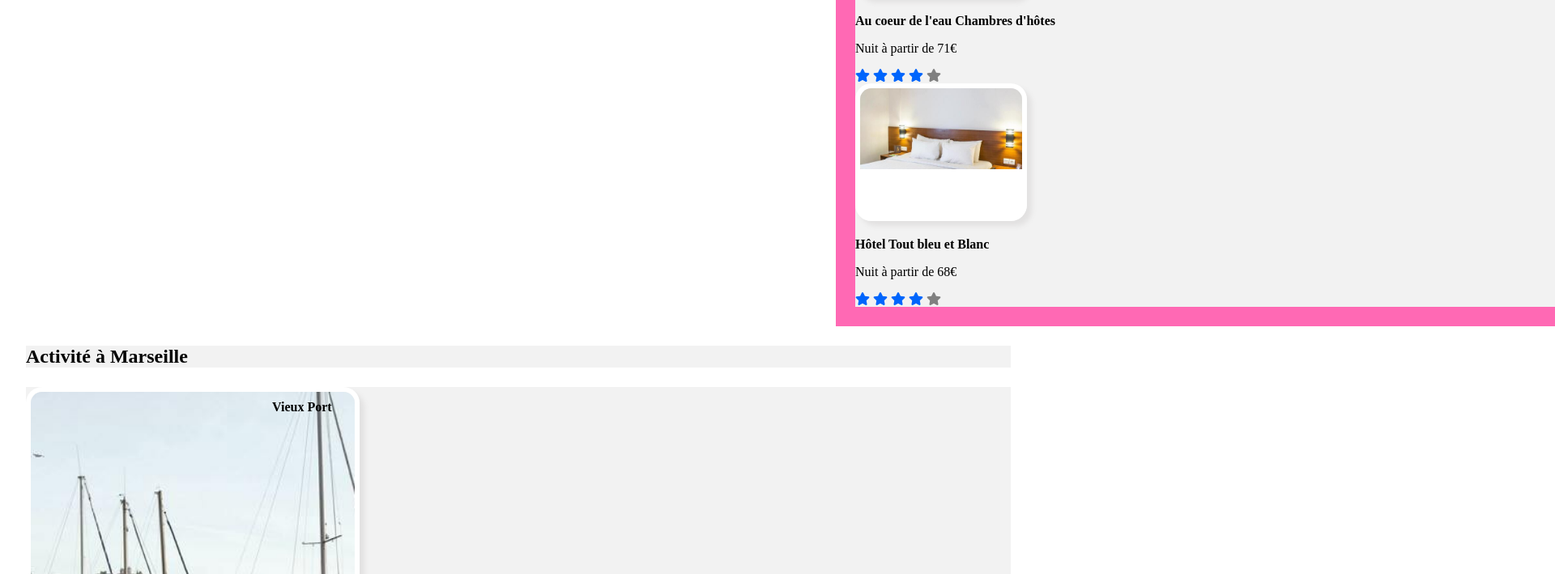
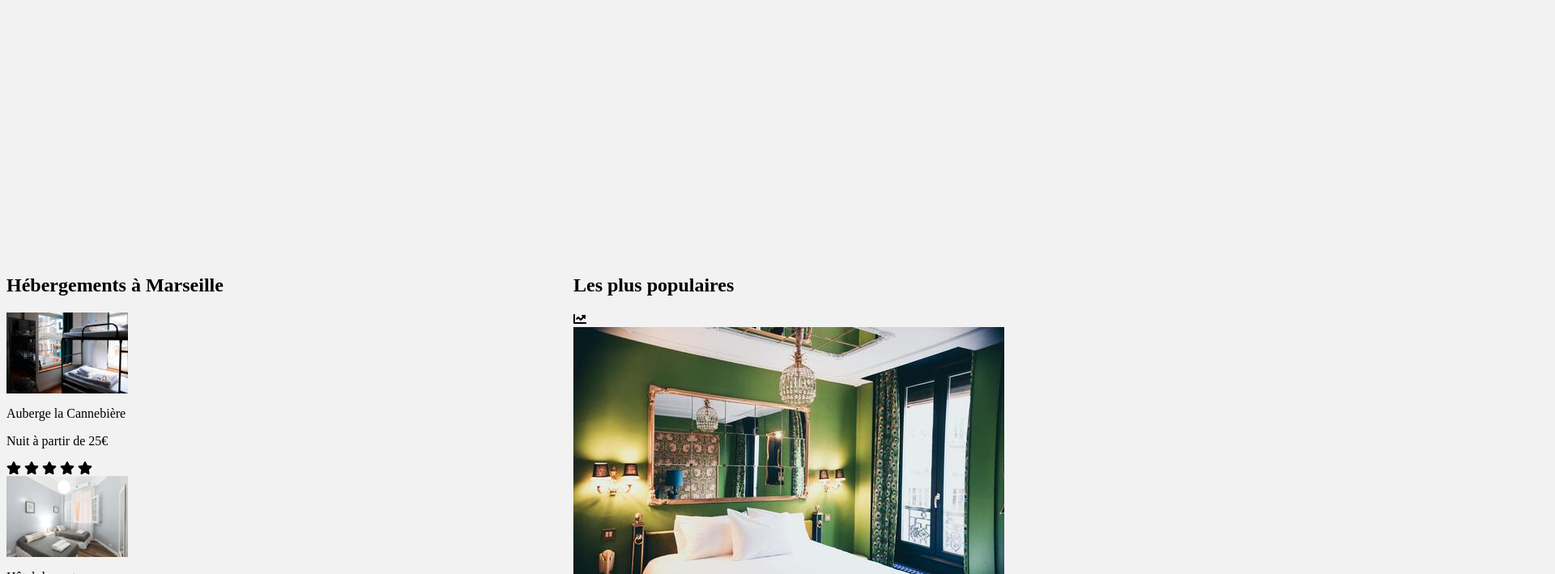
Before and after one commit to amina-lyn/Layouni_2_09022021, a plain HTML site: page index.html in a window 1280 px wide. Shown: the part 2091-2800 px from the top of the page at 81% size, 1920 px wide, since content can reach past the window. Drawn offline with Linux system fonts and the light colour scheme; files whose address does not match are found by name.

Commit message:
grid area

```diff
--- a/css/index.css
+++ b/css/index.css
@@ -1,5 +1,5 @@
 :root {
-  --margin-section: 24px;
+  --margin-section: 3rem;
   --card-width: 200px;
   --card-height: 100px;
   --box-shadow: 6px 6px 6px #e2e1e1;
@@ -12,6 +12,8 @@ body {
   font-size: 16px;
 }
 
+/* ---- nav header ---- */
+
 .nav-header__content {
   width: 400px;
   height: 20px;
@@ -19,8 +21,6 @@ body {
   padding: 3px;
   display: flex;
   align-items: center;
-  flex-wrap: wrap;
-  list-style-type: none;
 }
 
 .nav-header__content__link--active {
@@ -28,7 +28,7 @@ body {
   border-top: var(--charter-color) solid;
   color: var(--charter-color);
   position: relative;
-  left: 1300px;
+
   margin: var(--margin-section);
 }
 .nav-header__content__link--normal {
@@ -172,167 +172,53 @@ input::placeholder {
   position: relative;
   bottom: 75px;
 }
-
-.lodging {
-  display: flex;
-  flex-direction: column;
-  margin: var(--margin-section);
+body {
+  width: calc(100% - var(--margin-section));
+  height: calc(100% - var(--margin-section));
+  display: grid;
+  grid-template-areas:
+    " header header"
+    " hebergement popular"
+    " activities  activities"
+    " footer  footer";
+  background-color: var(--background-color);
+  gap: 20%;
+}
+.header:first-child {
+  grid-area: header;
+  row-gap: ;
 }
 
-.lodging__title {
-  font-size: 24px;
-  font-size: bold;
+.lodging:nth-child(2) {
+  grid-area: hebergement;
+}
+.lodging__content__card__image {
+  width: 33%;
+  height: 50%;
+  display: flex;
+  justify-content: center;
+  align-items: center;
 }
 
-.lodging__content {
-  display: grid;
-  grid-template-columns: repeat(3, 33%);
-  grid-template-rows: repeat(2, 50%);
-  background-color: var(--background-color);
-  grid-column: ;
+.favorites:nth-child(3) {
+  grid-area: popular;
 }
 
-.lodging__content__card {
+.activities:nth-child(4) {
+  grid-area: activities;
 }
 
-.lodging__content__card__image {
-  width: var(--card-width);
-  height: var(--card-height);
-  object-fit: cover;
-  box-shadow: var(--box-shadow);
-  border: 6px solid white;
-  border-radius: 20px;
-  border-bottom: 4rem solid white;
-  object-fit: cover;
+.footer:last-child(5n) {
+  grid-area: footer;
+  display: flex;
+  align-items: flex-end;
+  color: blue;
 }
 
-.lodging__content__card__subtitle {
-  display: flex;
-  flex-direction: column;
-  block-size: 40px 40px;
-  font-weight: bold;
-  position: relative;
-  bottom: 80px;
-}
-.lodging__content__card__text {
-  display: flex;
-  display: flex;
-  flex-direction: column;
-  block-size: 40px 40px;
-  position: relative;
-  bottom: 95px;
-}
+/* ---- Hebergements ----*/
 
-.lodging__content__card__icon {
-  color: var(--charter-color);
-  position: relative;
-  bottom: 110px;
-}
+/* ---- Populaires ----*/
 
-.lodging__content__card__icon--empty {
-  color: gray;
-  position: relative;
-  bottom: 110px;
-}
-.lodging__text {
-  position: relative;
-  bottom: 50px;
-}
+/* ---- Activités ----*/
 
-.favorites {
-  display: flex;
-  flex-direction: column;
-  margin: var(--margin-section);
-  background-color: hotpink;
-  position: relative;
-  left: 1000px;
-}
-
-.favorites__content {
-  block-size: 30px 400px;
-  display: grid;
-  grid-template-columns: 1;
-  grid-template-rows: 1;
-  background-color: var(--background-color);
-  margin: var(--margin-section);
-}
-
-.favorites__content__title {
-}
-.favorites__content__icon {
-}
-
-.favorites__content__card__image {
-  width: var(--card-width);
-  height: var(--card-height);
-  object-fit: cover;
-  box-shadow: var(--box-shadow);
-  border: 6px solid white;
-  border-radius: 20px;
-  border-bottom: 4rem solid white;
-  object-fit: ;
-}
-
-.favorites__content__card__subtitle {
-  display: flex;
-  flex-direction: column;
-  block-size: 40px 40px;
-  background-color: var(--background-color);
-  font-weight: bold;
-}
-
-.favorites__content__card__text {
-  display: flex;
-  block-size: 20px 20px;
-  background-color: var(--background-color);
-  font-weight: 100;
-}
-.favorites__content__card__icon {
-  color: var(--charter-color);
-}
-.favorites__content__card__icon--empty {
-  color: gray;
-}
-
-.activities {
-}
-.activities__title {
-  margin: var(--margin-section);
-  font-weight: bold;
-  font-size: 24px;
-  background-color: var(--background-color);
-}
-.activities__content__card {
-  display: grid;
-  grid-template-columns: repeat(4, 25%);
-  grid-template-rows: repeat(1, 100%);
-  background-color: var(--background-color);
-  margin: var(--margin-section);
-}
-.activities__content__card__image {
-  width: 400px;
-  height: 600px;
-  object-fit: cover;
-  box-shadow: var(--box-shadow);
-  border: 6px solid white;
-  border-radius: 20px;
-  border-bottom: 4rem solid white;
-  object-fit: cover;
-}
-.activities__content__card__text {
-  font-weight: bold;
-}
-
-.footer {
-  display: grid;
-  grid-template-columns: repeat(3, 25%);
-  grid-template-rows: repeat(1, 100%);
-  background-color: var(--background-color);
-}
-.footer__content__card__title {
-  font-weight: bold;
-}
-.footer__content__card__text {
-  position: relative;
-  top: 20px;
-}
+/* ---- footer ----*/
--- a/index.html
+++ b/index.html
@@ -24,7 +24,8 @@
     <title>Reservia</title>
   </head>
 
-  <header>
+  <body>
+    <section class="header">
     <ul class="nav-header__content">
       <li class="nav-header__content__link nav-header__content__link--active">
         <a href="#lodging"> Hébergements </a>
@@ -78,9 +79,8 @@
         Plus de 500 logements sont disponibles dans cette ville
       </p>
     </div>
-  </header>
+  </section>
 
-  <main>
     <section class="lodging">
       <h1 class="lodging__title">Hébergements à Marseille</h1>
 
@@ -287,7 +287,7 @@
       <p class="activities__content__card__text">Parc Longchamp</p>
     </div>
     </section>
-  </main>
+  </body>
 
   <footer>
     <section class="footer">
```
